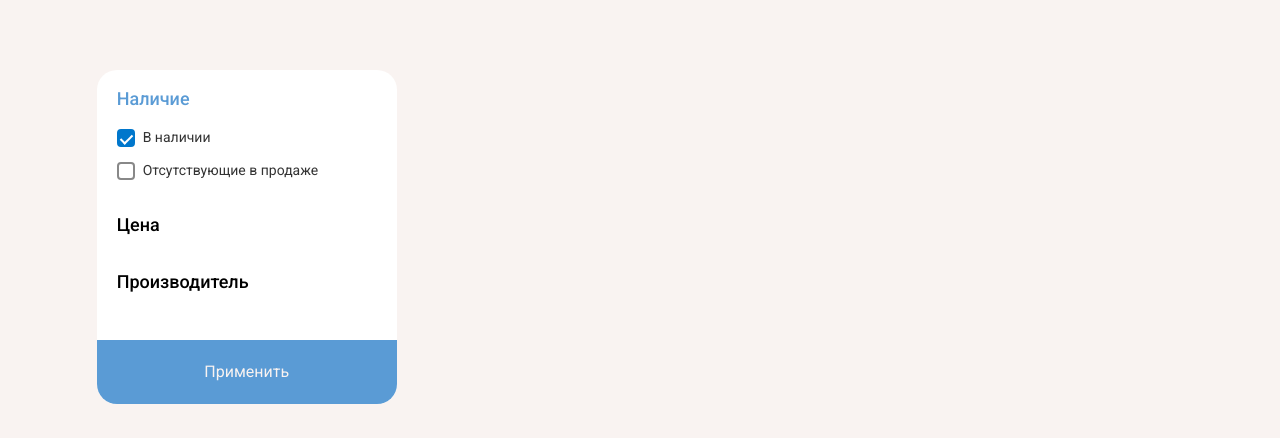
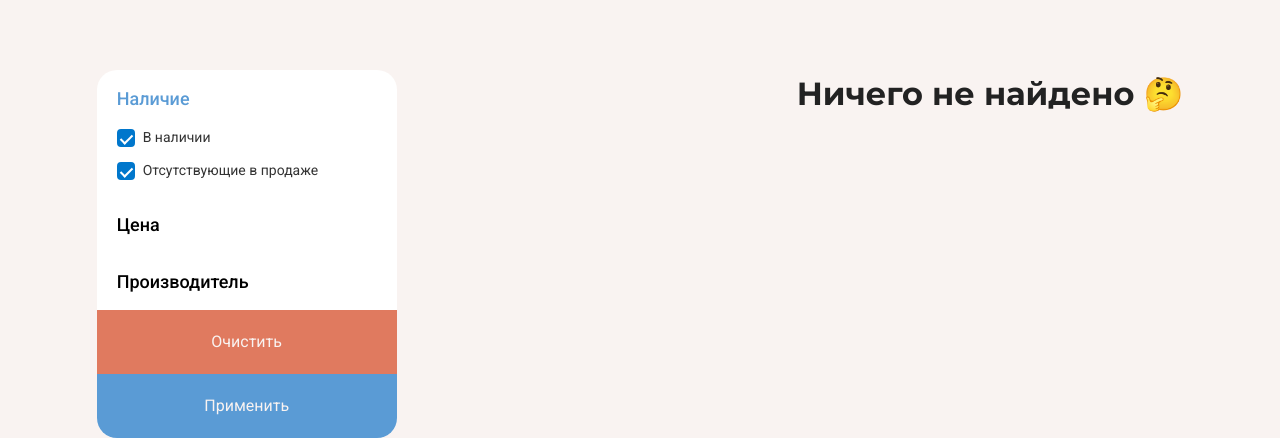
Before and after one commit to Monke72/Teknova, a React (Vite) app: page /catalog in a window 1280 px wide. Both pictures are taken after a click on the item "Все товары". Shown: the part 372-810 px from the top of the page. Built offline with nearby package versions, Linux system fonts and the light colour scheme.

Commit message:
добавлены все фичи для фильтрации списка продуктов в сайдере

```diff
--- a/src/entities/products/ui/ProductsCart/ProductsCart.module.scss
+++ b/src/entities/products/ui/ProductsCart/ProductsCart.module.scss
@@ -4,6 +4,7 @@
   flex-direction: column;
   justify-content: space-between;
   cursor: pointer;
+
   @include hover {
     .cart__image {
       transform: scale(1.05);
@@ -50,7 +51,20 @@
 }
 
 .cart.all {
-  max-width: clamp(15.625rem, 12.5rem + 4.167vw, 17.5rem);
+  height: 350px;
+  width: clamp(15.625rem, 12.5rem + 4.167vw, 17.5rem);
   border-radius: 20px;
   padding: clamp(1.25rem, 0.729rem + 0.694vw, 1.563rem);
 }
+.cart.dis {
+  opacity: 0.7;
+  @include hover {
+    cursor: default;
+  }
+  .cart__add {
+    cursor: default;
+    @include hover {
+      opacity: unset;
+    }
+  }
+}
--- a/src/entities/products/ui/ProductsCart/ProductsCart.tsx
+++ b/src/entities/products/ui/ProductsCart/ProductsCart.tsx
@@ -1,7 +1,14 @@
 import { IProducts, ProductCartStyle } from "@shared/types/globalTypes";
 import cls from "./ProductsCart.module.scss";
 
-const ProductsCart = ({ name, price, sale, image, styleType }: IProducts) => {
+const ProductsCart = ({
+  name,
+  price,
+  sale,
+  image,
+  styleType,
+  aviability,
+}: IProducts) => {
   const prevPrice = price / (1 - sale / 100);
   const formattedPrice = price.toLocaleString("ru-Ru");
 
@@ -11,6 +18,7 @@ const ProductsCart = ({ name, price, sale, image, styleType }: IProducts) => {
         ${styleType === ProductCartStyle.All ? cls.all : ""}
         ${styleType === ProductCartStyle.Basket ? cls.basket : ""}
         ${styleType === ProductCartStyle.Popular ? cls.popular : ""}
+        ${!aviability ? cls.dis : ""}
       `}
     >
       <img className={cls["cart__image"]} src={image} alt="" />
@@ -23,7 +31,9 @@ const ProductsCart = ({ name, price, sale, image, styleType }: IProducts) => {
           )}
         </div>
         <p className={cls["cart__name"]}>{name}</p>{" "}
-        <button className={cls["cart__add"]}>В корзину</button>
+        <button disabled={!aviability} className={cls["cart__add"]}>
+          В корзину
+        </button>
       </div>
     </div>
   );
--- a/src/features/SearchProducts/ui/SearchSider/SearchSider.scss
+++ b/src/features/SearchProducts/ui/SearchSider/SearchSider.scss
@@ -24,7 +24,6 @@
     padding: 0 20px;
   }
   &__btn {
-    margin-top: 30px;
     padding: 20px;
     width: 100%;
     display: flex;
@@ -44,7 +43,7 @@
   }
 }
 .brandss {
-  max-height: 300px;
+  max-height: 200px;
   overflow-y: auto;
 }
 .sider__dropdown.price {
@@ -57,3 +56,6 @@
     color: var(--color-gray);
   }
 }
+.sider__btn.clear {
+  background-color: var(--color-accent-coral);
+}
--- a/src/features/SearchProducts/ui/SearchSider/SearchSider.tsx
+++ b/src/features/SearchProducts/ui/SearchSider/SearchSider.tsx
@@ -1,17 +1,92 @@
 import { useAppSelector } from "@shared/hooks/reduxHooks";
 import Checkbox from "@shared/ui/Checkbox/Checkbox";
 import "./SearchSider.scss";
-import { useState } from "react";
+import { useEffect, useRef, useState } from "react";
+import { changeInput } from "@shared/utils/changeInput/changeInput";
 
-const SearchSider = () => {
+const SearchSider = ({ filteredProducts, setFilteredProducts }) => {
+  const isFirstRender = useRef(true);
+  const products = useAppSelector((state) => state.productsList.products);
+
+  const productsBrands = Array.from(new Set(products.map((el) => el.producer)));
+  //show
   const [showAviability, setShowAviability] = useState<boolean>(true);
   const [showPrice, setShowPrice] = useState<boolean>(false);
   const [showProducer, setShowProducer] = useState<boolean>(false);
-  const products = useAppSelector((state) => state.productsList.products);
-  const productsBrands = Array.from(new Set(products.map((el) => el.producer)));
-
+  //price
   const maxPrice = Math.max(...products.map((product) => product.price));
   const minPrice = Math.min(...products.map((product) => product.price));
+  const [inputMinPrice, setInputMinPrice] = useState<number | null>(null);
+  const [inputMaxPrice, setInputMaxPrice] = useState<number | null>(null);
+
+  useEffect(() => {
+    if (isFirstRender.current) {
+      isFirstRender.current = false;
+      return;
+    }
+
+    if (inputMinPrice !== null && !isNaN(inputMinPrice)) {
+      setInputMaxPrice(inputMinPrice + 1);
+    } else {
+      setInputMaxPrice(null); // сбрасываем, если min пустой
+    }
+  }, [inputMinPrice]);
+
+  //aviab
+  const [allAviability, setAllAviability] = useState<boolean>(false);
+  const [aviability, setAviability] = useState<boolean>(true);
+  const [notAviability, setNotAviability] = useState<boolean>(true);
+  //brands
+  const [selectedBrands, setSelectedBrands] = useState<Record<string, boolean>>(
+    {}
+  );
+  const toggleBrand = (brand: string) => {
+    setSelectedBrands((prev) => ({
+      ...prev,
+      [brand]: !prev[brand],
+    }));
+  };
+
+  const searchByParametrs = () => {
+    let result = [...products];
+
+    //Фильтр по наличию
+    result = result.filter((product) => {
+      if (aviability && product.aviability) return true;
+      if (notAviability && !product.aviability) return true;
+      if (!aviability && !notAviability) return true; // если ничего не выбрано
+      return false;
+    });
+
+    //Фильтр по цене
+    result = result.filter((product) => {
+      const min = inputMinPrice ?? minPrice; // если inputMinPrice null или undefined — берем minPrice
+      const max = inputMaxPrice ?? maxPrice; // если inputMaxPrice null или undefined — берем maxPrice
+
+      if (product.price < min) return false;
+      if (product.price > max) return false;
+      return true;
+    });
+
+    //Фильтр по бренду
+    if (!allAviability) {
+      const activeBrands = Object.entries(selectedBrands)
+        // eslint-disable-next-line @typescript-eslint/no-unused-vars
+        .filter(([_, isChecked]) => isChecked)
+        .map(([brand]) => brand);
+
+      if (activeBrands.length > 0) {
+        result = result.filter((product) =>
+          activeBrands.includes(product.producer)
+        );
+      }
+    }
+
+    setFilteredProducts(result);
+  };
+  console.log(filteredProducts);
+  //очистка
+
   return (
     <div className="sider">
       <ul className="sider__list">
@@ -24,8 +99,18 @@ const SearchSider = () => {
           </button>
           {showAviability && (
             <div className="sider__dropdown">
-              <Checkbox checked={true} label="В наличии" />
-              <Checkbox label="Отсутствующие в продаже" />
+              <Checkbox
+                onChange={() => setAviability((prev) => !prev)}
+                id="aviability"
+                checked={aviability}
+                label="В наличии"
+              />
+              <Checkbox
+                onChange={() => setNotAviability((prev) => !prev)}
+                id="not_aviability"
+                checked={notAviability}
+                label="Отсутствующие в продаже"
+              />
             </div>
           )}
         </li>
@@ -39,14 +124,18 @@ const SearchSider = () => {
           {showPrice && (
             <div className="sider__dropdown price">
               <input
+                onChange={(e) => changeInput(e, setInputMinPrice)}
+                value={inputMinPrice ?? ""}
                 className="sider__price"
                 min={minPrice}
                 type="number"
                 placeholder={`от ${minPrice}`}
               />
               <input
+                onChange={(e) => changeInput(e, setInputMaxPrice)}
+                value={inputMaxPrice ?? ""}
                 className="sider__price"
-                min={minPrice}
+                min={inputMinPrice ? inputMinPrice : minPrice}
                 max={maxPrice}
                 type="number"
                 placeholder={`до ${maxPrice}`}
@@ -63,15 +152,30 @@ const SearchSider = () => {
           </button>
           {showProducer && (
             <div className="sider__dropdown brandss">
-              <Checkbox label="Все производители" />
-              {productsBrands.map((el, i) => (
-                <Checkbox key={i} label={el} />
+              <Checkbox
+                id="all__aviability"
+                checked={allAviability}
+                onChange={() => setAllAviability((prev) => !prev)}
+                label="Все производители"
+              />
+              {productsBrands.map((brand, i) => (
+                <Checkbox
+                  key={i}
+                  id={brand}
+                  label={brand}
+                  disabled={allAviability}
+                  checked={allAviability ? true : !!selectedBrands[brand]}
+                  onChange={() => toggleBrand(brand)}
+                />
               ))}
             </div>
           )}
         </li>
       </ul>
-      <button className="sider__btn">Применить</button>
+      <button className="sider__btn clear">Очистить</button>
+      <button className="sider__btn" onClick={searchByParametrs}>
+        Применить
+      </button>
     </div>
   );
 };
--- a/src/shared/types/globalTypes.ts
+++ b/src/shared/types/globalTypes.ts
@@ -9,6 +9,7 @@ export enum ProductCartStyle {
   Basket = "basket",
 }
 export interface IProducts {
+  aviability: boolean;
   id: number;
   name: string;
   price: number;
--- a/src/shared/ui/Checkbox/Checkbox.module.scss
+++ b/src/shared/ui/Checkbox/Checkbox.module.scss
@@ -44,3 +44,10 @@
   border-width: 0 2px 2px 0;
   transform: rotate(45deg);
 }
+.checkbox.disabled {
+  opacity: 0.5;
+  cursor: default;
+  .checkbox__label {
+    cursor: default;
+  }
+}
--- a/src/shared/ui/Checkbox/Checkbox.tsx
+++ b/src/shared/ui/Checkbox/Checkbox.tsx
@@ -5,16 +5,26 @@ interface CheckboxProps {
   label: string;
   checked: boolean;
   id: string;
+  onChange: () => void;
+  disabled?: boolean;
 }
 
-const Checkbox = ({ label, checked, id }: CheckboxProps) => {
+const Checkbox = ({
+  label,
+  checked,
+  id,
+  onChange,
+  disabled,
+}: CheckboxProps) => {
   return (
-    <div className={cls["checkbox"]}>
+    <div className={`${cls["checkbox"]} ${disabled ? cls.disabled : ""}`}>
       <input
         type="checkbox"
         id={id}
         checked={checked}
         className={cls["checkbox__input"]}
+        onChange={onChange}
+        disabled={disabled}
       />
       <label htmlFor={id} className={cls["checkbox__label"]}>
         <span className={cls["checkbox__custom"]}></span>
--- /dev/null
+++ b/src/shared/utils/changeInput/changeInput.ts
@@ -0,0 +1,16 @@
+import React from "react";
+
+export const changeInput = <T extends string | number | null>(
+  e: React.ChangeEvent<HTMLInputElement>,
+  setState: React.Dispatch<React.SetStateAction<T>>
+) => {
+  const value = e.target.value.trim();
+
+  setState((prev) => {
+    if (typeof prev === "number" || typeof prev === "object") {
+      // Обрабатываем пустую строку как null
+      return (value === "" ? null : Number(value)) as T;
+    }
+    return value as T;
+  });
+};
--- a/src/widgets/AllProducts/AllProducts.tsx
+++ b/src/widgets/AllProducts/AllProducts.tsx
@@ -4,16 +4,27 @@ import SearchSider from "@features/SearchProducts/ui/SearchSider/SearchSider";
 import { useAppSelector } from "@shared/hooks/reduxHooks";
 import { ProductCartStyle } from "@shared/types/globalTypes";
 import "./AllProducts.scss";
+import { useState } from "react";
 
 const AllProducts = () => {
   const products = useAppSelector((state) => state.productsList.products);
+  const [filteredProducts, setFilteredProducts] = useState(products);
+
   return (
     <section className="all container">
       <SearchProducts />
       <div className="all__sider-prod">
-        <SearchSider />
+        <SearchSider
+          filteredProducts={filteredProducts}
+          setFilteredProducts={setFilteredProducts}
+        />
         <div className="all__products">
-          {products.map((el) => (
+          {!filteredProducts.length && (
+            <div className="all__not-found">
+              <h1 className="not__found-title">Ничего не найдено 🤔</h1>
+            </div>
+          )}
+          {filteredProducts.map((el) => (
             <ProductsCart
               key={el.id}
               styleType={ProductCartStyle.All}
```
